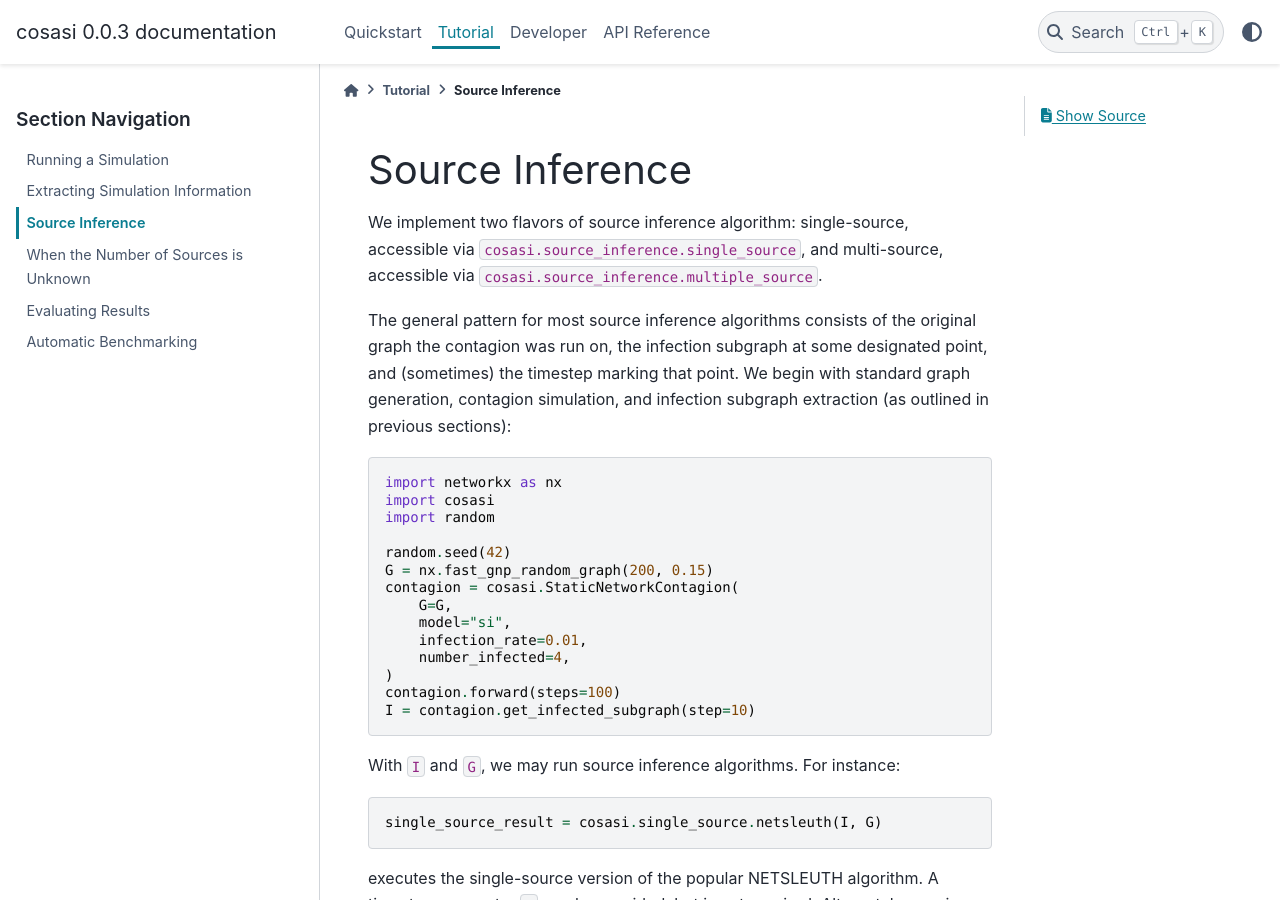
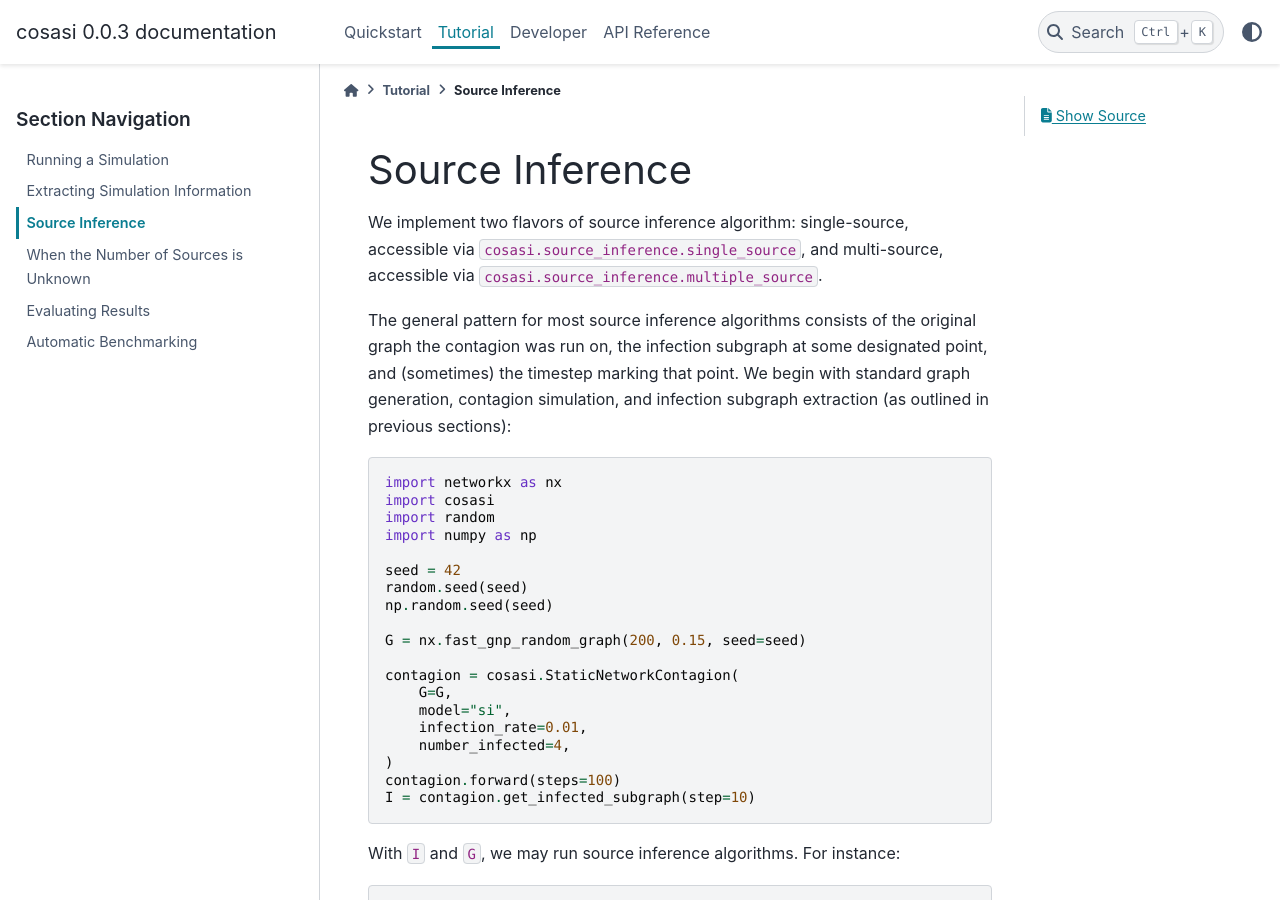
Before and after one commit to lmiconsulting/cosasi, a Sphinx documentation site: the page built from docs/tutorial_pages/source_inference.rst, in a window 1280 px wide and 900 px high. Built offline with Sphinx 7.4.7 and the PyData theme 0.15.4, drawn with Linux system fonts in a browser that asks for light colours.

Commit message:
docs: updated source inference tutorial page to be more self-contained

```diff
--- a/docs/tutorial_pages/source_inference.rst
+++ b/docs/tutorial_pages/source_inference.rst
@@ -11,9 +11,14 @@ The general pattern for most source inference algorithms consists of the origina
     import networkx as nx
     import cosasi
     import random
+    import numpy as np
 
-    random.seed(42)
-    G = nx.fast_gnp_random_graph(200, 0.15)
+    seed = 42
+    random.seed(seed)
+    np.random.seed(seed)
+
+    G = nx.fast_gnp_random_graph(200, 0.15, seed=seed)
+
     contagion = cosasi.StaticNetworkContagion(
         G=G,
         model="si",
```
